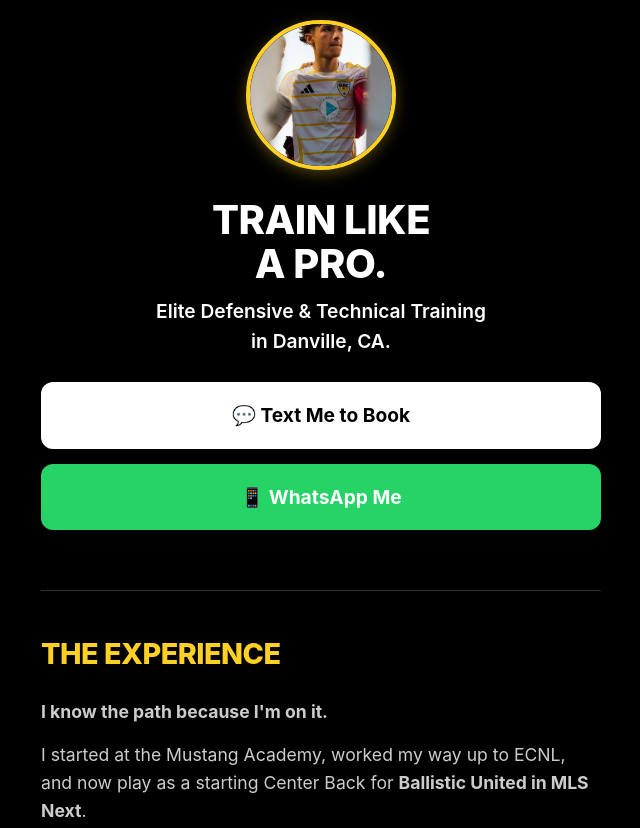
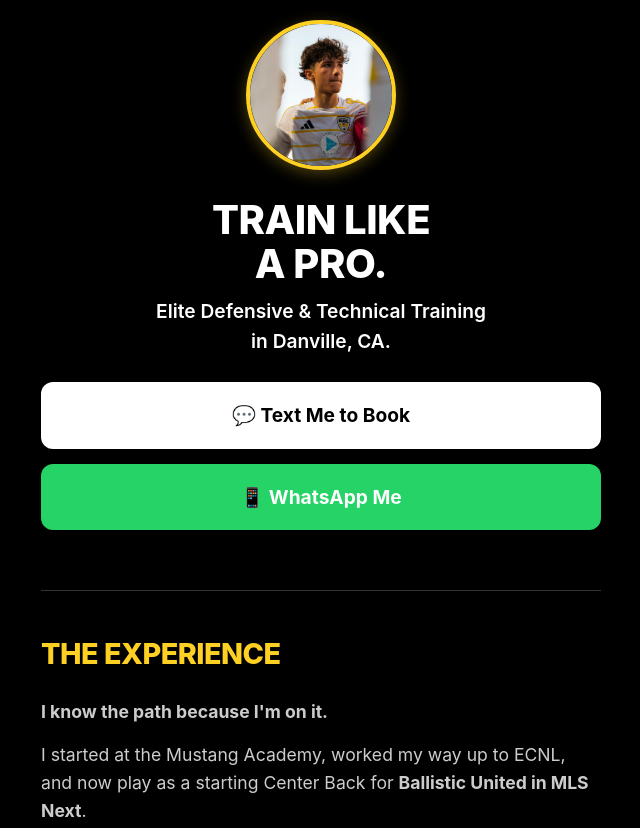
Before and after one commit to julianford2010/julian-soccer, a plain HTML site: page index.html in a window 1280 px wide. Shown: the top 828 px of the page, without its empty margins (319-959 px from the left). Drawn offline with Linux system fonts and the light colour scheme.

Commit message:
fixes profile pic
Signed-off-by: scottford-io <scott@scottford.io>

```diff
--- a/index.html
+++ b/index.html
@@ -39,6 +39,7 @@
             width: 150px;
             height: 150px;
             object-fit: cover;
+            object-position: top; /* This centers the crop on his face */
             border-radius: 50%;
             border: 4px solid #FDD023;
             margin-bottom: 20px;
```
